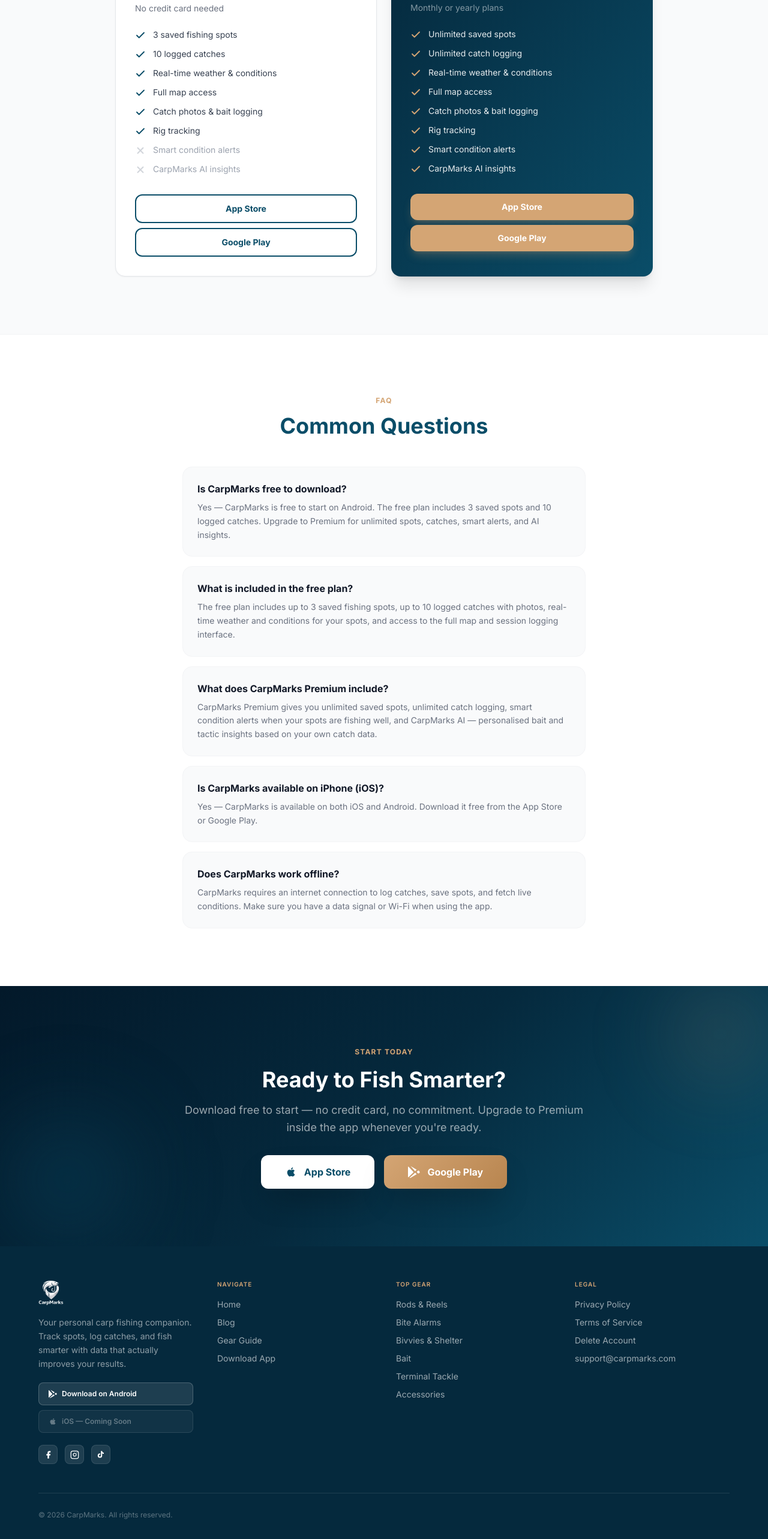
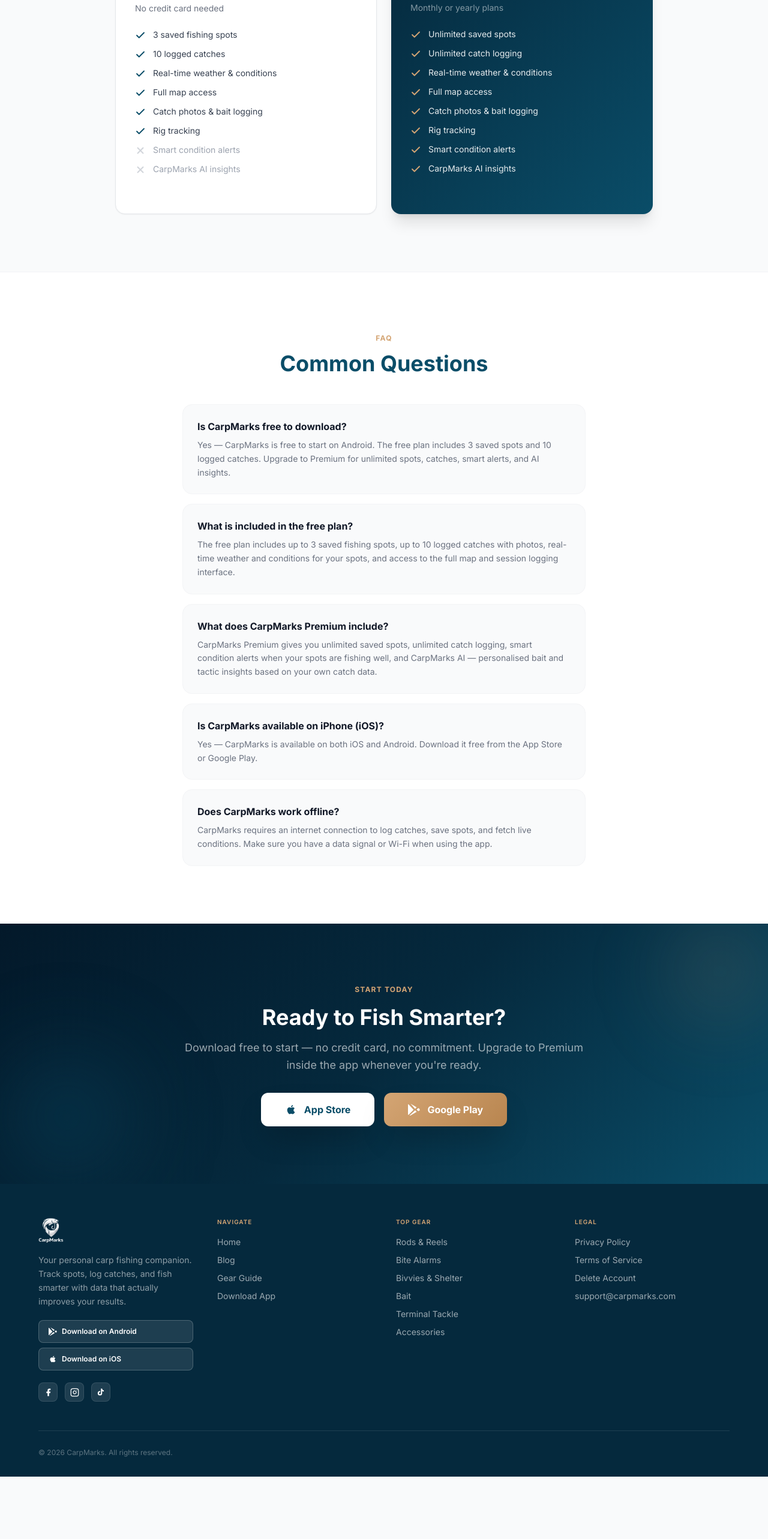
Before and after one commit to jasminamilosheska95/CarpMarks-website, a Next.js app: page /download in a window 1280 px wide. Shown: the part 1219-3785 px from the top of the page at 60% size. After the commit the page ends 3681 px from the top, so only its background shows below. Built offline with nearby package versions, Linux system fonts and the light colour scheme.

Commit message:
Removed download buttons

```diff
--- a/src/app/download/page.tsx
+++ b/src/app/download/page.tsx
@@ -240,24 +240,6 @@
                   </li>
                 ))}
               </ul>
-              <div className="flex flex-col gap-2">
-                <a
-                  href={APP_STORE_URL}
-                  target="_blank"
-                  rel="noopener noreferrer"
-                  className="block text-center w-full border-2 border-[#0A4D68] text-[#0A4D68] px-6 py-3 rounded-xl font-bold text-sm hover:bg-[#0A4D68] hover:text-white transition-all"
-                >
-                  App Store
-                </a>
-                <a
-                  href={PLAY_STORE_URL}
-                  target="_blank"
-                  rel="noopener noreferrer"
-                  className="block text-center w-full border-2 border-[#0A4D68] text-[#0A4D68] px-6 py-3 rounded-xl font-bold text-sm hover:bg-[#0A4D68] hover:text-white transition-all"
-                >
-                  Google Play
-                </a>
-              </div>
             </div>
 
             {/* Premium plan */}
@@ -289,24 +271,6 @@
                   </li>
                 ))}
               </ul>
-              <div className="flex flex-col gap-2">
-                <a
-                  href={APP_STORE_URL}
-                  target="_blank"
-                  rel="noopener noreferrer"
-                  className="btn-shimmer block text-center w-full bg-[#D4A574] text-white px-6 py-3 rounded-xl font-bold text-sm hover:bg-[#c49464] transition-all shadow-lg shadow-[#D4A574]/25"
-                >
-                  App Store
-                </a>
-                <a
-                  href={PLAY_STORE_URL}
-                  target="_blank"
-                  rel="noopener noreferrer"
-                  className="btn-shimmer block text-center w-full bg-[#D4A574] text-white px-6 py-3 rounded-xl font-bold text-sm hover:bg-[#c49464] transition-all shadow-lg shadow-[#D4A574]/25"
-                >
-                  Google Play
-                </a>
-              </div>
             </div>
           </div>
         </div>
--- a/src/components/Footer.tsx
+++ b/src/components/Footer.tsx
@@ -24,12 +24,17 @@
                 </svg>
                 Download on Android
               </Link>
-              <span className="inline-flex items-center gap-2 bg-white/5 border border-white/10 text-white/35 text-xs font-semibold px-4 py-2.5 rounded-lg cursor-not-allowed">
+              <a
+                href="https://apps.apple.com/mk/app/carpmarks-carp-fishing-app/id6763633214"
+                target="_blank"
+                rel="noopener noreferrer"
+                className="inline-flex items-center gap-2 bg-white/10 hover:bg-white/20 border border-white/20 text-white text-xs font-semibold px-4 py-2.5 rounded-lg transition-colors"
+              >
                 <svg width="14" height="14" viewBox="0 0 24 24" fill="currentColor" aria-hidden="true">
                   <path d="M17.05 20.28c-.98.95-2.05.8-3.08.35-1.09-.46-2.09-.48-3.24 0-1.44.62-2.2.44-3.06-.35C2.79 15.25 3.51 7.7 9.05 7.4c1.37.07 2.32.85 3.12.87 1.2-.24 2.34-1.03 3.63-.89 1.58.19 2.77.89 3.54 2.26-3.25 1.95-2.73 5.96.41 7.36-.57 1.28-1.31 2.54-2.7 3.28zM12.03 7.25c-.15-2.23 1.66-4.07 3.74-4.25.29 2.58-2.34 4.5-3.74 4.25z"/>
                 </svg>
-                iOS — Coming Soon
-              </span>
+                Download on iOS
+              </a>
             </div>
 
             {/* Social links */}
```
